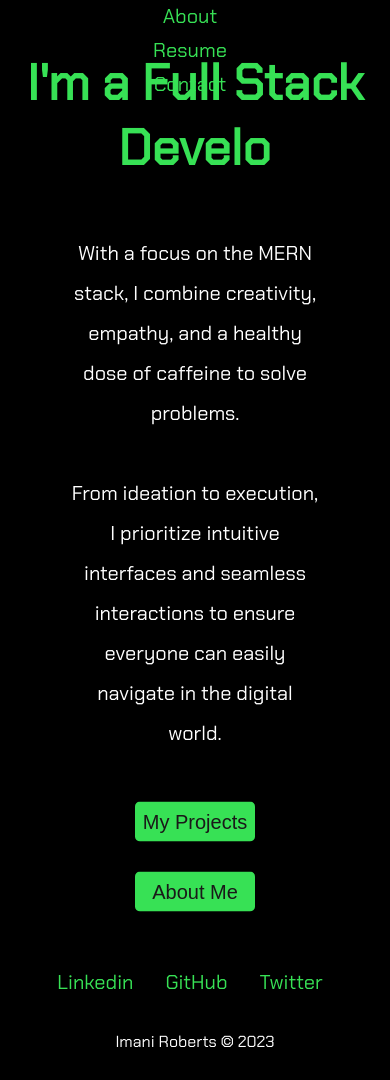
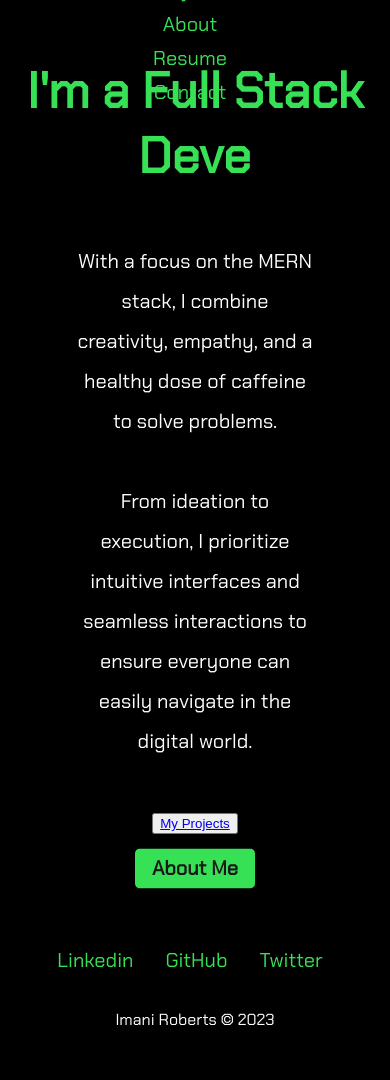
Before and after one commit to imanidev/portfolio-site, a React (Vite) app: page / in a window 390 px wide. Built offline with nearby package versions, Linux system fonts and the light colour scheme.

Commit message:
fixed buttons fonts

```diff
--- a/src/App.css
+++ b/src/App.css
@@ -40,7 +40,8 @@
 .demo-btn {
   display: inline-block;
   justify-content: center;
-
+font-family: 'chakra petch';
+  font-weight: bold;
   align-items: center;
   width: 120px;
   height: 40px;
@@ -112,8 +113,8 @@
 
 nav ul.scrolled {
   background-color: black;
-height: 100px;
-width: 100%;
+  height: 100px;
+  width: 100%;
 }
 
 nav li a {
@@ -155,7 +156,9 @@
 }
 
 .about-btn,
-.home-btn {
+.project-btn {
+  font-family: 'chakra petch';
+  font-weight: bold;
   display: inline-block;
   justify-content: center;
   align-items: center;
@@ -174,7 +177,7 @@
 
 }
 
-.home-btn:hover {
+.project-btn:hover {
   background-color: rgb(105, 25, 203);
 }
 
@@ -182,7 +185,7 @@
   background-color: rgb(105, 25, 203);
 }
 
-.home-btn a {
+.project-btn a {
   color: rgb(26, 25, 25);
   text-decoration: none;
 }
@@ -247,9 +250,6 @@
 }
 
 @media (max-width: 480px) {
-  #root {
-    padding: 0.5rem;
-  }
 
   nav {
     text-align: center;
```
